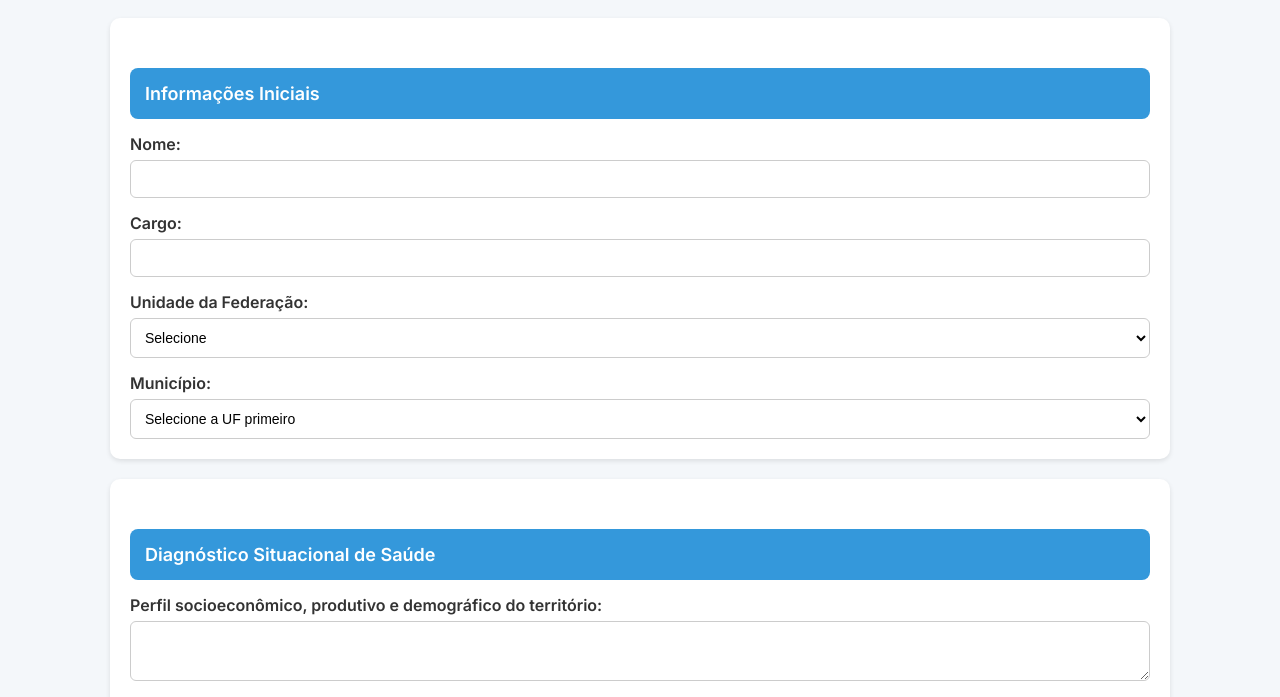
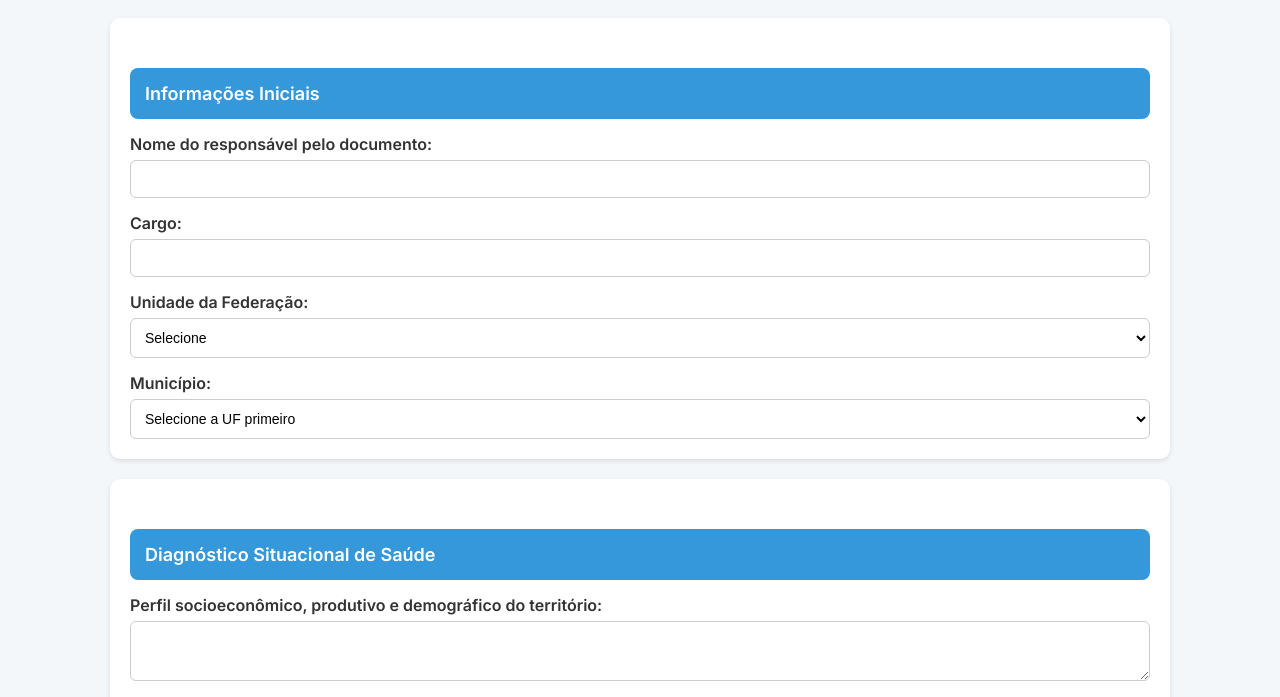
Before and after one commit to pesriodoce/Teste, a plain HTML site: page index.html in a window 1280 px wide. Shown: the part 101-798 px from the top of the page. Drawn offline with Linux system fonts and the light colour scheme.

Commit message:
Update index.html

```diff
--- a/index.html
+++ b/index.html
@@ -14,7 +14,7 @@
     <!-- INFORMAÇÕES INICIAIS -->
     <div class="section">
       <h2>Informações Iniciais</h2>
-      <label>Nome:</label>
+      <label>Nome do responsável pelo documento:</label>
       <input type="text" name="nome">
       <label>Cargo:</label>
       <input type="text" name="cargo">
```
